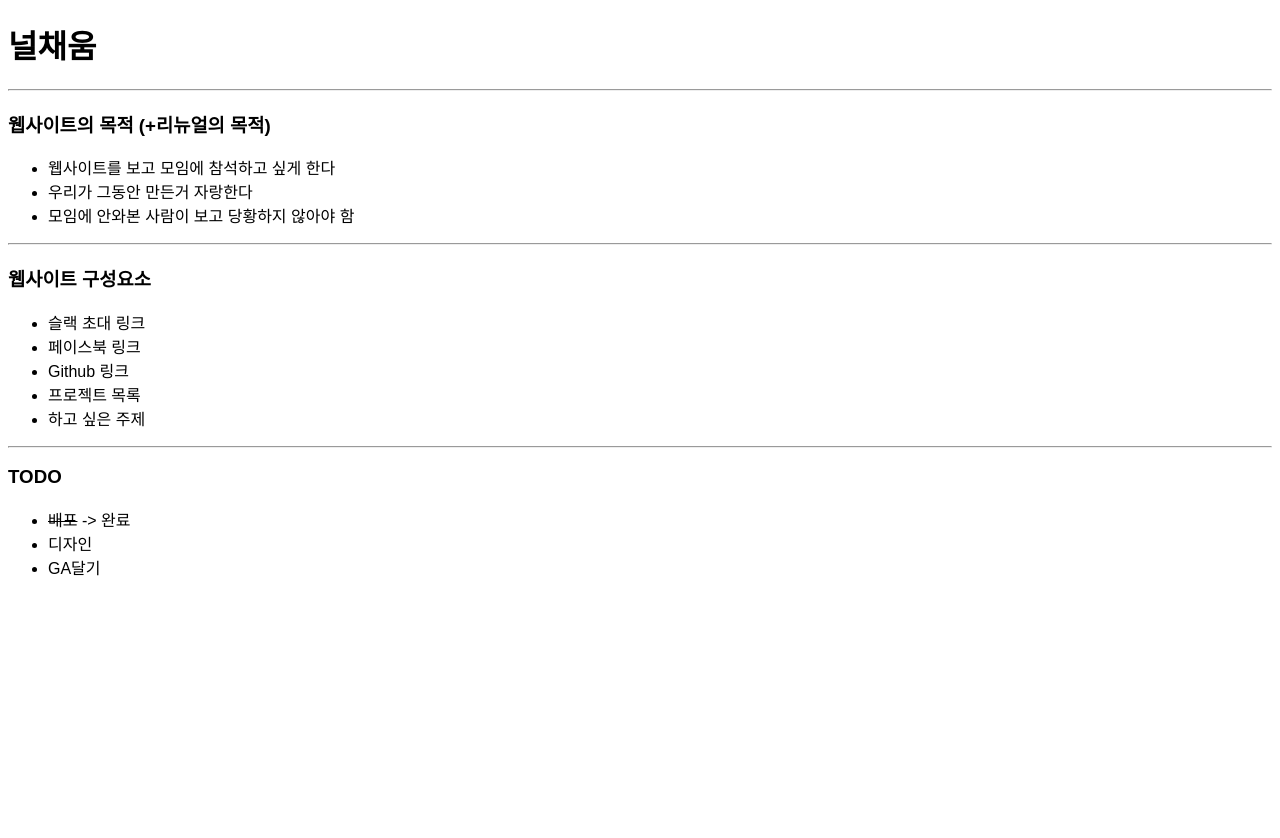
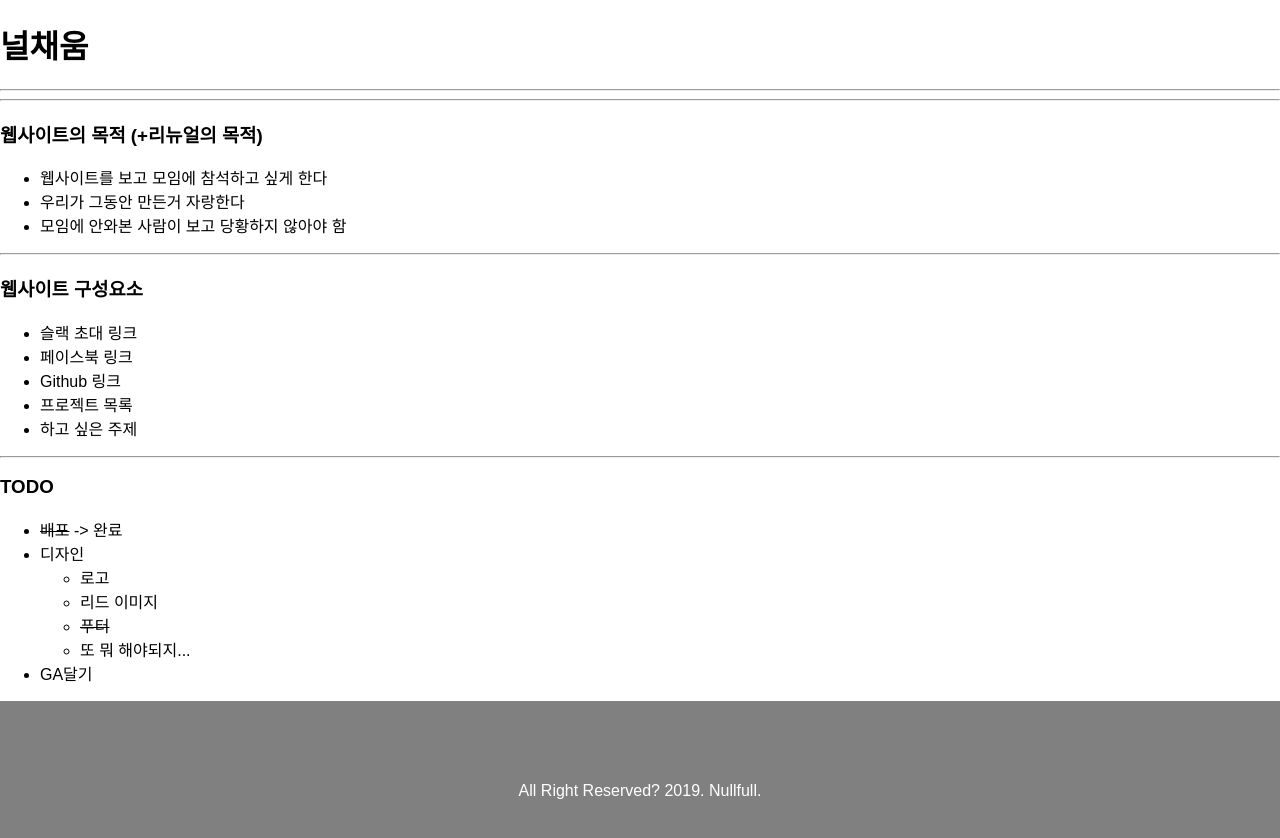
Before and after one commit to NullFull/nullfull.kr, a Gatsby app: page / in a window 1280 px wide. Shown: the top 838 px of the page. Before the commit the page ends 800 px from the top, so only its background shows below. Built offline with nearby package versions, Linux system fonts and the light colour scheme.

Commit message:
디자인 일부 업데이트

```diff
--- a/src/pages/index.js
+++ b/src/pages/index.js
@@ -6,6 +6,10 @@ const Index = () => {
     return (
         <div>
             <h1>널채움</h1>
+            <hr />
+            <div>
+
+            </div>
             <hr />
             <div>
                 <h3>웹사이트의 목적 (+리뉴얼의 목적)</h3>
@@ -30,9 +34,21 @@ const Index = () => {
             <h3>TODO</h3>
             <ul>
                 <li><strike>배포</strike> -> 완료</li>
-                <li>디자인</li>
+                <li>
+                    디자인
+                    <ul>
+                        <li>로고</li>
+                        <li>리드 이미지</li>
+                        <li><strike>푸터</strike></li>
+                        <li>또 뭐 해야되지...</li>
+                    </ul>
+                </li>
                 <li>GA달기</li>
             </ul>
+
+            <footer>
+                <p>All Right Reserved? 2019. Nullfull. </p>
+            </footer>
         </div>
     )
 }
--- a/src/pages/style.css
+++ b/src/pages/style.css
@@ -1,3 +1,17 @@
+html, body, div {
+    padding: 0;
+    margin: 0;
+}
+
 body {
     font-family: sans-serif;
 }
+
+footer {
+    background: #808080;
+    color: white;
+    height: 180px;
+    display: flex;
+    justify-content: center;
+    align-items: center;
+}
```
